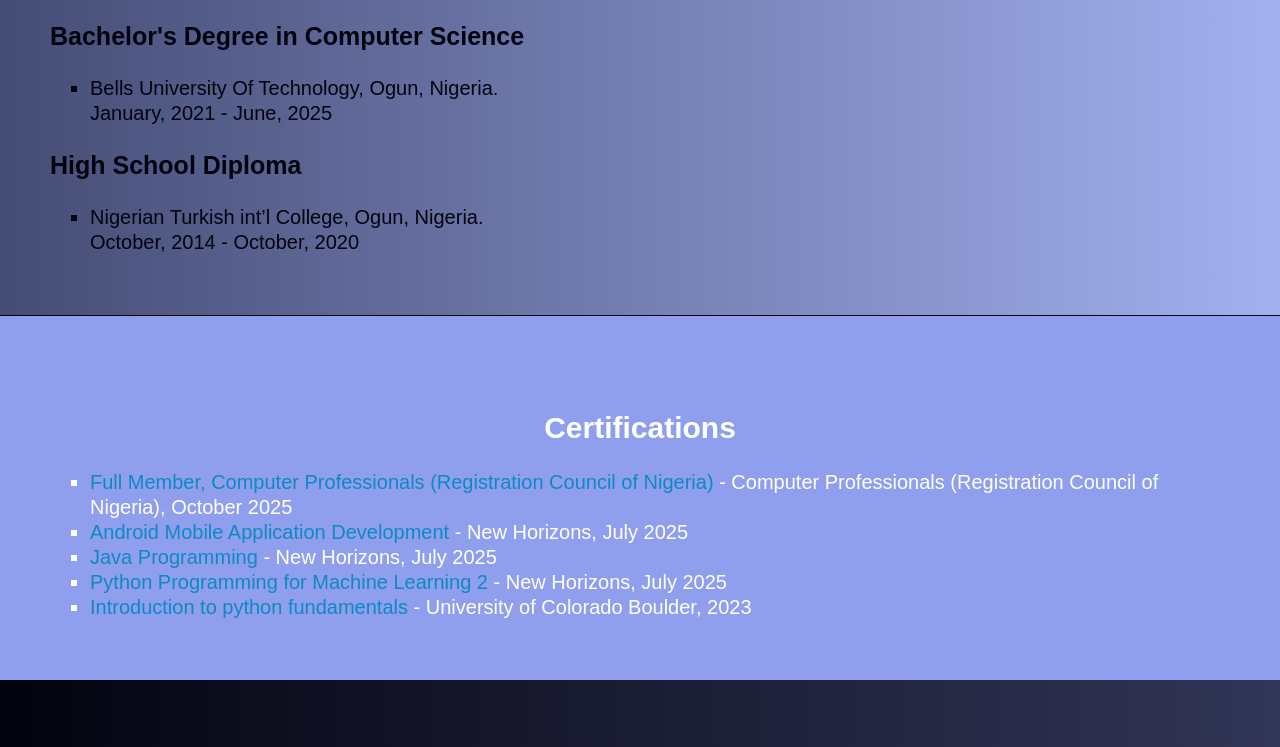
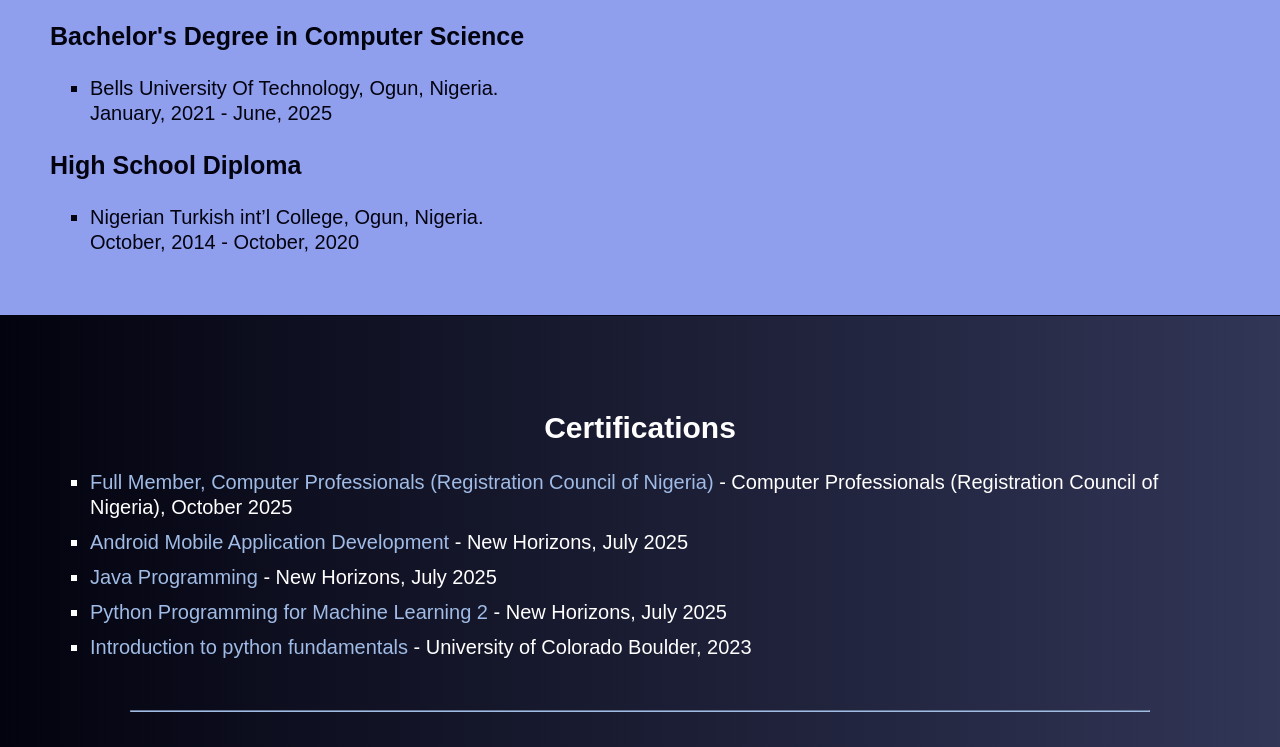
Before and after one commit to Lordjay-19/bakrejaafar, a plain HTML site: page index.html in a window 1280 px wide. Shown: the part 1759-2506 px from the top of the page. Drawn offline with nearby package versions, Linux system fonts and the light colour scheme.

```diff
--- a/css/index.css
+++ b/css/index.css
@@ -136,7 +136,7 @@ section {
 }
 
 .education {
-    background: linear-gradient(90deg, rgb(69, 77, 117), rgba(143, 159, 238, 0.8));
+    background-color: rgb(143, 159, 238);
     color: rgb(3, 3, 15);
     height: auto;
     padding-bottom: 40px;
@@ -149,7 +149,7 @@ section {
 }
 
 .certifications {
-    background-color: rgb(143, 159, 238);
+    background: linear-gradient(90deg, rgb(3, 3, 15), rgba(1, 6, 47, 0.8));
     color: white;
     height: auto;
     border-top: 1px solid rgb(3, 3, 15);
@@ -160,11 +160,27 @@ section {
     list-style-type: square;
     line-height: 25px;
     font-size: 20px;
+    margin-bottom: 50px;
+}
+
+.certifications li {
+    margin-bottom: 10px;
 }
 
 .certifications a {
-    color: rgb(14, 137, 194);
+    color: rgb(160, 188, 230);
     text-decoration: none;
+}
+
+.certifications a:hover {
+    font-weight: bold;
+}
+
+hr {
+    height: 0.5px;
+    background-color: rgb(160, 188, 230);
+    border-color: rgb(160, 188, 230);
+    margin: 0 80px;
 }
 
 .contact-me {
--- a/index.html
+++ b/index.html
@@ -142,6 +142,9 @@
                         University of Colorado Boulder, 2023
                     </li>
                 </ul>
+
+                <hr>
+
             </section>
         </div>
     </main>
```
